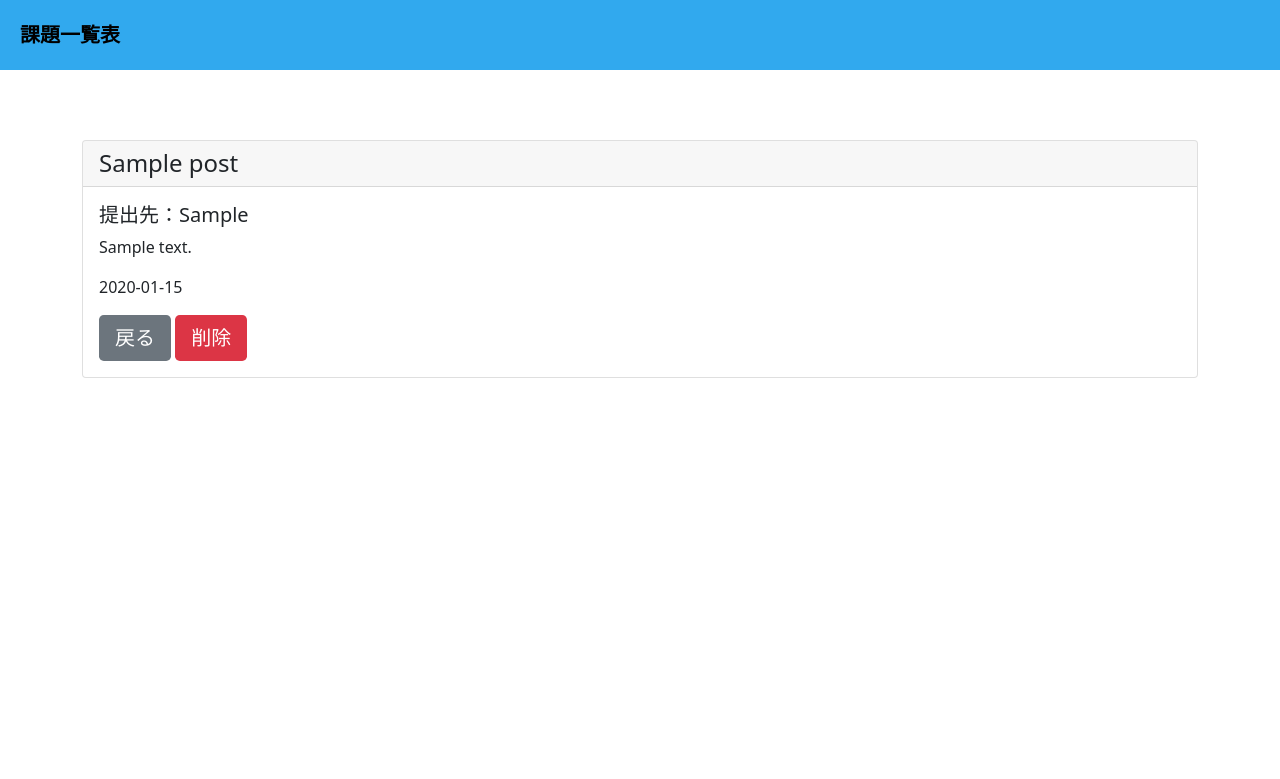
After one commit to haroyan888/todo_app, a Flask app: page /detail/1 in a window 1280 px wide. The commit adds this page. Shown: the top 779 px of the page. Run offline with Flask 3, Linux system fonts and the light colour scheme; tables that the repository leaves empty hold one stand-in row (values such as "Sample post").

Commit message:
back old files

```diff
--- a/main.py
+++ b/main.py
@@ -1,9 +1,90 @@
-from flask import Flask
-from route.route import route
+from flask import Flask, render_template, request, redirect
+from flask_sqlalchemy import SQLAlchemy
+from datetime import datetime
 
 app = Flask(__name__)
 
-app.register_blueprint(route)
+app.config['SQLALCHEMY_DATABASE_URI'] = 'sqlite:///postdata.db'
+db = SQLAlchemy(app)
 
-if __name__ == '__main__':
-    app.run(host='0.0.0.0', port=8080, debug=True)
+class Post(db.Model):
+    id = db.Column(db.Integer, primary_key=True)
+    user = db.Column(db.String(20), nullable=False)
+    title = db.Column(db.String(30), nullable=False)
+    detail = db.Column(db.Text, nullable=False)
+    post_date = db.Column(db.DateTime, nullable=False)
+
+@app.route('/', methods=['GET', 'POST'])
+def index():
+    if request.method == 'GET':
+        dead_line_check(Post.query.all())
+        posts = Post.query.order_by(Post.post_date).all()
+        return render_template('home.html', posts=posts)
+    else:
+        try:
+            user = request.form.get('user')
+            title = request.form.get('title')
+            detail = request.form.get('detail')
+            post_date = request.form.get('post_date')
+
+            post_date = datetime.strptime(post_date, '%Y-%m-%d')
+            new_post = Post(user=user, title=title, detail=detail, post_date=post_date)
+        except ValueError as e:
+            print("Error : ", e)
+            return redirect('/create')
+        else:
+            db.session.add(new_post)
+            db.session.commit()
+            return redirect('/')
+
+@app.route('/create')
+def create():
+    return render_template('create.html')
+
+@app.route('/edit/<int:id>')
+def edit(id):
+    post = Post.query.get(id)
+    return render_template('edit.html', post=post)
+
+@app.route('/commit/<int:id>', methods=['GET', 'POST'])
+def commit(id):
+    try:
+        com_post = Post.query.get(id)
+        com_post.user = request.form.get('user')
+        com_post.title = request.form.get('title')
+        com_post.detail = request.form.get('detail')
+        date = request.form.get('post_date')
+        com_post.post_date = datetime.strptime(date, '%Y-%m-%d')
+    except ValueError as e:
+        print("Error : ", e)
+        return redirect('/edit/'+id)
+    else:
+        db.session.merge(com_post)
+        db.session.commit()
+        return redirect('/')
+
+@app.route('/detail/<int:id>')
+def detail(id):
+    post = Post.query.get(id)
+    return render_template('detail.html', post=post)
+
+@app.route('/deleteConf/<int:id>')
+def deleteConf(id):
+    post = Post.query.get(id)
+    return render_template('deleteConf.html', post=post)
+
+@app.route('/delete/<int:id>')
+def delete(id):
+    post = Post.query.get(id)
+
+    db.session.delete(post)
+    db.session.commit()
+    return redirect('/')
+
+def dead_line_check(posts):
+    for post in posts:
+        date = post.post_date
+
+        if date < datetime.now():
+            db.session.delete(post)
+            db.session.commit()
--- /dev/null
+++ b/static/css/styles.css
@@ -0,0 +1,77 @@
+
+body{
+    margin: 20px; /* bodyの外側の余白を指定する */
+    padding-top: 100px; /* bodyの内側余白を指定する(上:右:下:左) */
+}
+
+.Header {
+    position: fixed; /* ヘッダーを固定する */
+    z-index: 999;
+    top: 0; /* 上部から配置の基準位置を決める */
+    left: 0; /* 左から配置の基準位置を決める */
+    width: 100%; /* ヘッダーの横幅を指定する */
+    height: 70px; /* ヘッダーの高さを指定する */
+    padding: 20px; /* ヘッダーの余白を指定する(上下左右) */
+    background-color: #31a9ee; /* ヘッダーの背景色を指定する */
+}
+
+#HeaderHome {
+    text-decoration: none;
+    font-weight: bold;
+    font-size: 20px;
+    color:#000000;
+}
+
+.Contents {
+    width: 100%; /* コンテンツの横幅を指定する */
+    overflow: auto; /* コンテンツの表示を自動に設定（スクロール） */
+}
+
+.create_button {
+    position:fixed;
+    bottom:5%;
+    right:5%;
+}
+
+.create_work{
+    display: block;
+	text-align: center;
+    padding: 15px 30px;
+	text-decoration: none;
+	width: 140px;
+    height: 60px;
+	font-weight: bold;
+	border: 2px solid #31a9ee;
+	background: #27acd9;
+	color: #fff;
+	border-radius: 10vh;
+	transition: 0.5s;
+}
+
+.create_work:hover{
+    color: #31a9ee;
+    background-color: #fff;
+}
+
+.deleteSent {
+    color: #f84242;
+    float: right;
+    position: relative;
+    right: 20%;
+}
+
+.Warning {
+    background-color: #f84242;
+}
+
+.card {
+    margin-top: 20px;
+}
+
+.btn-lg {
+    text-decoration: none;
+}
+
+.haroyan {
+    background-color: #5ee659;
+}
--- /dev/null
+++ b/templates/base.html
@@ -0,0 +1,18 @@
+<html lang="ja">
+    <head>
+        <meta charset="UTF-8">
+        <meta name="viewport" content="width=device-width, initial-scale=1.0">
+        <link rel = "icon" href = "../static/favicon.ico">
+        <link href="https://cdn.jsdelivr.net/npm/bootstrap@5.0.0-beta1/dist/css/bootstrap.min.css" rel="stylesheet" integrity="sha384-giJF6kkoqNQ00vy+HMDP7azOuL0xtbfIcaT9wjKHr8RbDVddVHyTfAAsrekwKmP1" crossorigin="anonymous">
+        <link href="../static/css/styles.css" rel="stylesheet" >
+        {% block head %}{% endblock %}
+    </head>
+    <body>
+        <div class = "Header">
+            <a id="HeaderHome" href="/">課題一覧表</a>
+        </div>
+        <div class = "Contents">
+            {% block body %}{% endblock %}
+        </div>
+    </body>
+</html>
--- /dev/null
+++ b/templates/detail.html
@@ -0,0 +1,26 @@
+{% extends 'base.html' %}
+
+{% block head %}<title>{{post.title}}</title>{% endblock %}
+
+{% block body %}
+
+<div class="container">
+    <div class="card mb-3">
+        <h4 class="card-header">{{ post.title }}</h5>
+        <div class="card-body text-dark">
+          <h5 class="card-title">提出先：{{ post.user }}</h5>
+          <p class="card-text">{{ post.detail }}</p>
+          <p class="card-text">{{ post.post_date.date() }}</p>
+          <a href="/" type="button" class="btn-lg btn-secondary">戻る</a>
+          <a type="button" href="/deleteConf/{{ post.id }}" class="btn-lg btn-danger">削除</a>
+        </div>
+    </div>
+</div>
+<script>
+  const $user = document.getElementsByClassName('card-title');
+  const $header = document.getElementsByClassName('Header');
+  if($user[0].textContent.substr(4) === 'はろやん'){
+    $header[0].classList.add('haroyan');
+  }
+</script>
+{% endblock %}
```
Also changed, not shown: route/route.py (deleted, +0 -7 lines), static/css/test.css (added, +19 -0 lines), templates/Home.html (+44 -11 lines), templates/create.html (added, +19 -0 lines), templates/deleteConf.html (added, +20 -0 lines), templates/edit.html (added, +19 -0 lines), Icon/puIcon16.png (added), Icon/puIcon32.png (added), readme.md (added), static/favicon.ico (added), 1 other file.
